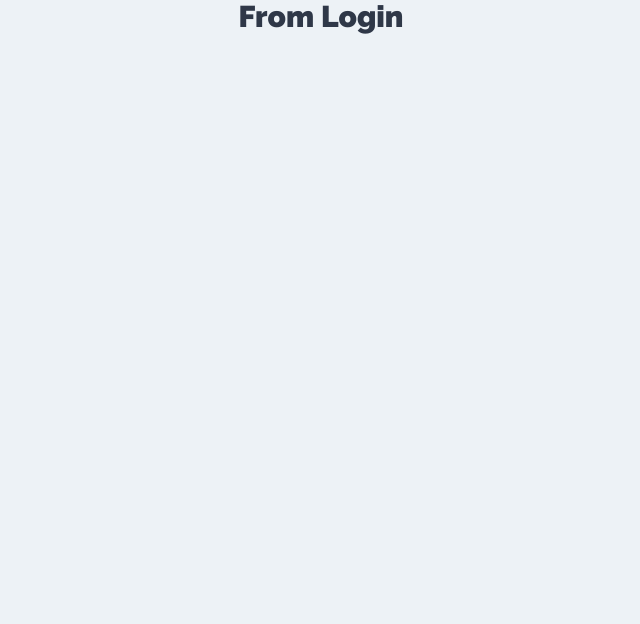
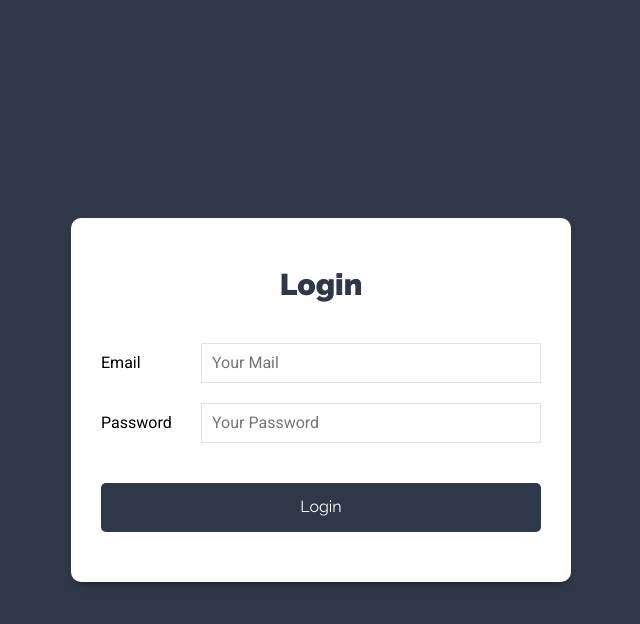
Before and after one commit to guillermosequera/MERN-Tasks, a React (Create React App) app: page / in a window 1280 px wide. Shown: the top 624 px of the page, without its empty margins (319-959 px from the left). Built offline with nearby package versions, Linux system fonts and the light colour scheme.

Commit message:
creating the login form

```diff
--- a/src/components/auth/Login.js
+++ b/src/components/auth/Login.js
@@ -1,10 +1,46 @@
 import React from 'react';
 
 const Login = () => {
+
+    const onChange = () => {
+
+    }
+
     return (
-        <h1>
-            From Login
-        </h1>
+        <div className="form-usuario">
+            <div className="contenedor-form sombra-dark">
+                <h1>Login</h1>
+
+                <form>
+                    <div className="campo-form">
+                        <label htmlFor="email">Email</label>
+                        <input
+                            type="email"
+                            id="email"
+                            name="email"
+                            placeholder="Your Mail"
+                            onChange={onChange}
+                        />
+                    </div>
+
+                    <div className="campo-form">
+                        <label htmlFor="password">Password</label>
+                        <input
+                            type="password"
+                            id="password"
+                            name="password"
+                            placeholder="Your Password"
+                            onChange={onChange}
+                        />
+                    </div>
+
+                    <div className="campo-form">
+                        <input type="submit" className="btn btn-primario btn-block"
+                        value="Login" />
+                    </div>
+                </form>
+            </div>
+        </div>
     );
 }
 
```
